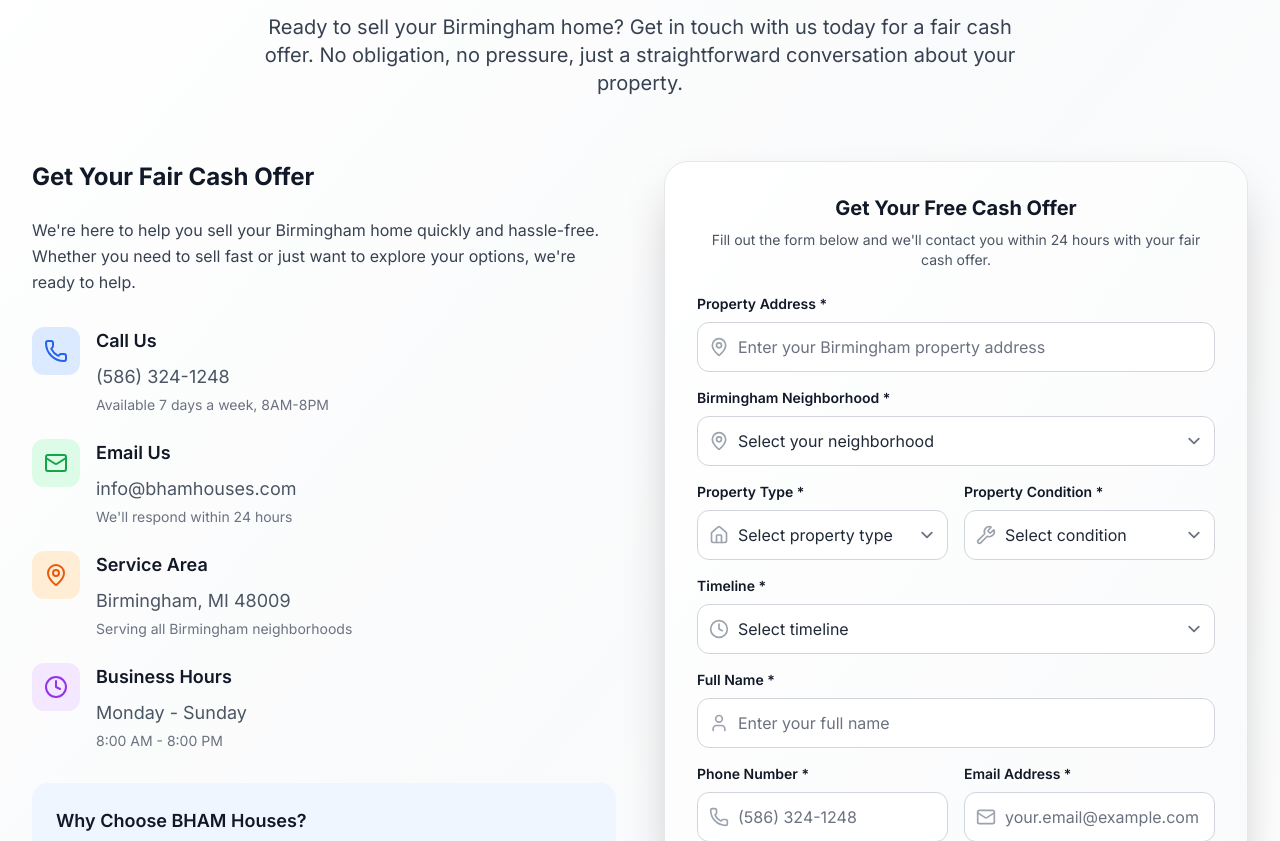
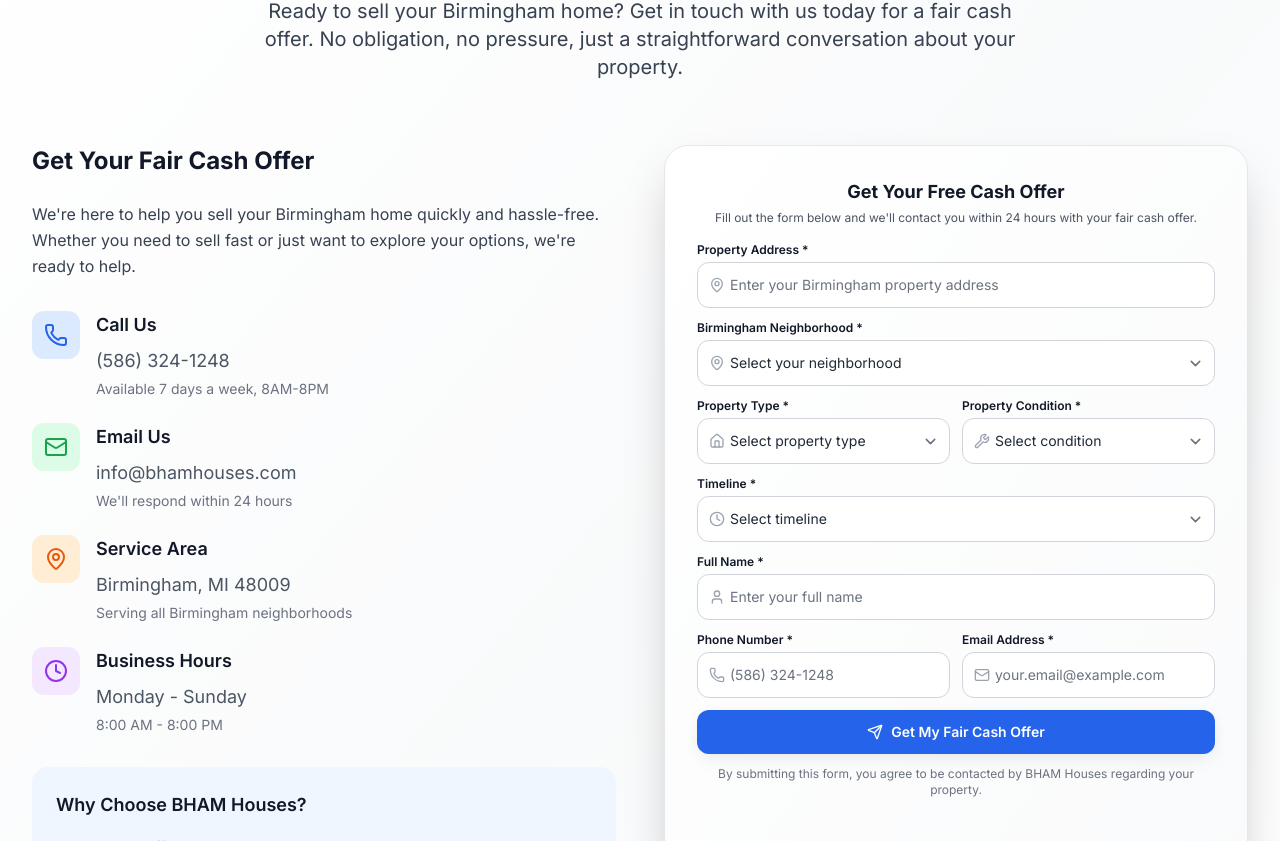
Before and after one commit to tomytomz1/bhamhouses, a Next.js app: page /contact in a window 1280 px wide. Shown: the part 219-1060 px from the top of the page. Built offline with nearby package versions, Linux system fonts and the light colour scheme; no server answers.

Commit message:
Fix header alignment and remove form scrollbar - proper baseline alignment and compact form design

```diff
--- a/src/app/globals.css
+++ b/src/app/globals.css
@@ -111,26 +111,10 @@
     overflow: hidden;
   }
 
-  /* Responsive form sizing */
+  /* Compact hero form without scrollbar */
   .hero-form {
-    max-height: 90vh;
-    max-height: 90dvh;
-    overflow-y: auto;
-    scrollbar-width: thin;
-    scrollbar-color: rgba(156, 163, 175, 0.5) transparent;
-  }
-
-  .hero-form::-webkit-scrollbar {
-    width: 6px;
-  }
-
-  .hero-form::-webkit-scrollbar-track {
-    background: transparent;
-  }
-
-  .hero-form::-webkit-scrollbar-thumb {
-    background-color: rgba(156, 163, 175, 0.5);
-    border-radius: 3px;
+    max-height: 100%;
+    overflow: visible;
   }
 }
 
--- a/src/app/page.tsx
+++ b/src/app/page.tsx
@@ -66,7 +66,7 @@
               </div>
 
               {/* Right Column - Form */}
-              <div className="hero-form card-luxury max-w-sm sm:max-w-md mx-auto lg:max-w-none">
+              <div className="hero-form bg-gradient-to-br from-white to-gray-50 rounded-3xl shadow-luxury border border-gray-200 p-4 sm:p-6 max-w-sm sm:max-w-md mx-auto lg:max-w-none">
                 <div className="text-center mb-3 sm:mb-4">
                   <h2 className="text-lg sm:text-xl font-bold text-gray-900 mb-1 sm:mb-2">Get Your Birmingham Cash Offer</h2>
                   <p className="text-xs sm:text-sm text-gray-600">Fill out the form below and we'll contact you within 24 hours with your fair cash offer.</p>
--- a/src/components/Header.tsx
+++ b/src/components/Header.tsx
@@ -21,7 +21,7 @@
   return (
     <header className="bg-white shadow-soft sticky top-0 z-40">
       <div className="container-max">
-        <div className="flex items-center justify-between py-4">
+        <div className="flex items-center justify-between h-16 lg:h-20">
           {/* Logo */}
           <div className="flex items-center">
             <Link href="/" className="text-2xl font-bold text-gray-900 hover:text-blue-600 transition-colors">
--- a/src/components/LeadForm.tsx
+++ b/src/components/LeadForm.tsx
@@ -107,14 +107,14 @@
 
   if (isSubmitted) {
     return (
-      <div className="text-center py-6 sm:py-8">
-        <CheckCircle className="w-12 h-12 sm:w-16 sm:h-16 text-green-600 mx-auto mb-3 sm:mb-4" />
-        <h3 className="text-xl sm:text-2xl font-bold text-gray-900 mb-2">Thank You!</h3>
-        <p className="text-gray-700 mb-3 sm:mb-4 text-sm sm:text-base">
+      <div className="text-center py-4 sm:py-6">
+        <CheckCircle className="w-10 h-10 sm:w-12 sm:h-12 text-green-600 mx-auto mb-2 sm:mb-3" />
+        <h3 className="text-lg sm:text-xl font-bold text-gray-900 mb-1 sm:mb-2">Thank You!</h3>
+        <p className="text-gray-700 mb-2 sm:mb-3 text-xs sm:text-sm">
           We've received your information and will contact you within 24 hours with your fair cash offer.
         </p>
-        <div className="bg-blue-50 border border-blue-200 rounded-lg p-3 sm:p-4">
-          <p className="text-xs sm:text-sm text-blue-800">
+        <div className="bg-blue-50 border border-blue-200 rounded-lg p-2 sm:p-3">
+          <p className="text-xs text-blue-800">
             <strong>What happens next?</strong><br />
             • We'll review your property details<br />
             • Get a fair market analysis<br />
@@ -126,54 +126,54 @@
     );
   }
 
-  const containerClass = variant === 'inline' ? 'space-y-3 sm:space-y-4' : 'space-y-4 sm:space-y-6';
+  const containerClass = variant === 'inline' ? 'space-y-2 sm:space-y-3' : 'space-y-3 sm:space-y-4';
 
   return (
     <form onSubmit={handleSubmit(onSubmit)} className={containerClass}>
       {title && (
-        <div className="text-center mb-4 sm:mb-6">
-          <h3 className="text-lg sm:text-xl font-bold text-gray-900 mb-1 sm:mb-2">{title}</h3>
-          {subtitle && <p className="text-gray-600 text-xs sm:text-sm">{subtitle}</p>}
+        <div className="text-center mb-3 sm:mb-4">
+          <h3 className="text-base sm:text-lg font-bold text-gray-900 mb-1">{title}</h3>
+          {subtitle && <p className="text-gray-600 text-xs">{subtitle}</p>}
         </div>
       )}
 
       {error && (
-        <div className="bg-red-50 border border-red-200 rounded-lg p-3 sm:p-4 flex items-start space-x-2 sm:space-x-3">
-          <AlertCircle className="w-4 h-4 sm:w-5 sm:h-5 text-red-600 mt-0.5 flex-shrink-0" />
+        <div className="bg-red-50 border border-red-200 rounded-lg p-2 sm:p-3 flex items-start space-x-2">
+          <AlertCircle className="w-3 h-3 sm:w-4 sm:h-4 text-red-600 mt-0.5 flex-shrink-0" />
           <div>
-            <p className="text-xs sm:text-sm font-medium text-red-800">Submission Error</p>
-            <p className="text-xs sm:text-sm text-red-700 mt-1">{error}</p>
+            <p className="text-xs font-medium text-red-800">Submission Error</p>
+            <p className="text-xs text-red-700 mt-1">{error}</p>
           </div>
         </div>
       )}
 
       {/* Property Information */}
-      <div className="space-y-3 sm:space-y-4">
+      <div className="space-y-2 sm:space-y-3">
         <div>
-          <label className="block text-xs sm:text-sm font-semibold text-gray-900 mb-1 sm:mb-2">
+          <label className="block text-xs font-semibold text-gray-900 mb-1">
             Property Address *
           </label>
           <div className="relative">
-            <MapPin className="absolute left-3 top-1/2 transform -translate-y-1/2 w-4 h-4 sm:w-5 sm:h-5 text-gray-400" />
+            <MapPin className="absolute left-3 top-1/2 transform -translate-y-1/2 w-3 h-3 sm:w-4 sm:h-4 text-gray-400" />
             <input
               {...register('address')}
               type="text"
               placeholder="Enter your Birmingham property address"
-              className="form-input pl-10 text-sm sm:text-base"
+              className="form-input pl-8 text-xs sm:text-sm"
             />
           </div>
           {errors.address && (
-            <p className="text-red-600 text-xs sm:text-sm mt-1">{errors.address.message}</p>
+            <p className="text-red-600 text-xs mt-1">{errors.address.message}</p>
           )}
         </div>
 
         <div>
-          <label className="block text-xs sm:text-sm font-semibold text-gray-900 mb-1 sm:mb-2">
+          <label className="block text-xs font-semibold text-gray-900 mb-1">
             Birmingham Neighborhood *
           </label>
           <div className="relative">
-            <MapPin className="absolute left-3 top-1/2 transform -translate-y-1/2 w-4 h-4 sm:w-5 sm:h-5 text-gray-400" />
-            <select {...register('neighborhood')} className="form-select pl-10 text-sm sm:text-base">
+            <MapPin className="absolute left-3 top-1/2 transform -translate-y-1/2 w-3 h-3 sm:w-4 sm:h-4 text-gray-400" />
+            <select {...register('neighborhood')} className="form-select pl-8 text-xs sm:text-sm">
               <option value="">Select your neighborhood</option>
               <option value="downtown">Downtown Birmingham</option>
               <option value="shain-park">Shain Park</option>
@@ -193,18 +193,18 @@
             </select>
           </div>
           {errors.neighborhood && (
-            <p className="text-red-600 text-xs sm:text-sm mt-1">{errors.neighborhood.message}</p>
+            <p className="text-red-600 text-xs mt-1">{errors.neighborhood.message}</p>
           )}
         </div>
 
-        <div className="grid grid-cols-1 md:grid-cols-2 gap-3 sm:gap-4">
+        <div className="grid grid-cols-1 md:grid-cols-2 gap-2 sm:gap-3">
           <div>
-            <label className="block text-xs sm:text-sm font-semibold text-gray-900 mb-1 sm:mb-2">
+            <label className="block text-xs font-semibold text-gray-900 mb-1">
               Property Type *
             </label>
             <div className="relative">
-              <Home className="absolute left-3 top-1/2 transform -translate-y-1/2 w-4 h-4 sm:w-5 sm:h-5 text-gray-400" />
-              <select {...register('propertyType')} className="form-select pl-10 text-sm sm:text-base">
+              <Home className="absolute left-3 top-1/2 transform -translate-y-1/2 w-3 h-3 sm:w-4 sm:h-4 text-gray-400" />
+              <select {...register('propertyType')} className="form-select pl-8 text-xs sm:text-sm">
                 <option value="">Select property type</option>
                 <option value="single-family">Single Family Home</option>
                 <option value="condo">Condo</option>
@@ -214,17 +214,17 @@
               </select>
             </div>
             {errors.propertyType && (
-              <p className="text-red-600 text-xs sm:text-sm mt-1">{errors.propertyType.message}</p>
+              <p className="text-red-600 text-xs mt-1">{errors.propertyType.message}</p>
             )}
           </div>
 
           <div>
-            <label className="block text-xs sm:text-sm font-semibold text-gray-900 mb-1 sm:mb-2">
+            <label className="block text-xs font-semibold text-gray-900 mb-1">
               Property Condition *
             </label>
             <div className="relative">
-              <Wrench className="absolute left-3 top-1/2 transform -translate-y-1/2 w-4 h-4 sm:w-5 sm:h-5 text-gray-400" />
-              <select {...register('condition')} className="form-select pl-10 text-sm sm:text-base">
+              <Wrench className="absolute left-3 top-1/2 transform -translate-y-1/2 w-3 h-3 sm:w-4 sm:h-4 text-gray-400" />
+              <select {...register('condition')} className="form-select pl-8 text-xs sm:text-sm">
                 <option value="">Select condition</option>
                 <option value="excellent">Excellent</option>
                 <option value="good">Good</option>
@@ -234,18 +234,18 @@
               </select>
             </div>
             {errors.condition && (
-              <p className="text-red-600 text-xs sm:text-sm mt-1">{errors.condition.message}</p>
+              <p className="text-red-600 text-xs mt-1">{errors.condition.message}</p>
             )}
           </div>
         </div>
 
         <div>
-          <label className="block text-xs sm:text-sm font-semibold text-gray-900 mb-1 sm:mb-2">
+          <label className="block text-xs font-semibold text-gray-900 mb-1">
             Timeline *
           </label>
           <div className="relative">
-            <Clock className="absolute left-3 top-1/2 transform -translate-y-1/2 w-4 h-4 sm:w-5 sm:h-5 text-gray-400" />
-            <select {...register('timeline')} className="form-select pl-10 text-sm sm:text-base">
+            <Clock className="absolute left-3 top-1/2 transform -translate-y-1/2 w-3 h-3 sm:w-4 sm:h-4 text-gray-400" />
+            <select {...register('timeline')} className="form-select pl-8 text-xs sm:text-sm">
               <option value="">Select timeline</option>
               <option value="asap">ASAP</option>
               <option value="30-days">Within 30 days</option>
@@ -255,66 +255,66 @@
             </select>
           </div>
           {errors.timeline && (
-            <p className="text-red-600 text-xs sm:text-sm mt-1">{errors.timeline.message}</p>
+            <p className="text-red-600 text-xs mt-1">{errors.timeline.message}</p>
           )}
         </div>
       </div>
 
       {/* Contact Information */}
-      <div className="space-y-3 sm:space-y-4">
+      <div className="space-y-2 sm:space-y-3">
         <div>
-          <label className="block text-xs sm:text-sm font-semibold text-gray-900 mb-1 sm:mb-2">
+          <label className="block text-xs font-semibold text-gray-900 mb-1">
             Full Name *
           </label>
           <div className="relative">
-            <User className="absolute left-3 top-1/2 transform -translate-y-1/2 w-4 h-4 sm:w-5 sm:h-5 text-gray-400" />
+            <User className="absolute left-3 top-1/2 transform -translate-y-1/2 w-3 h-3 sm:w-4 sm:h-4 text-gray-400" />
             <input
               {...register('name')}
               type="text"
               placeholder="Enter your full name"
-              className="form-input pl-10 text-sm sm:text-base"
+              className="form-input pl-8 text-xs sm:text-sm"
             />
           </div>
           {errors.name && (
-            <p className="text-red-600 text-xs sm:text-sm mt-1">{errors.name.message}</p>
+            <p className="text-red-600 text-xs mt-1">{errors.name.message}</p>
           )}
         </div>
 
-        <div className="grid grid-cols-1 md:grid-cols-2 gap-3 sm:gap-4">
+        <div className="grid grid-cols-1 md:grid-cols-2 gap-2 sm:gap-3">
           <div>
-            <label className="block text-xs sm:text-sm font-semibold text-gray-900 mb-1 sm:mb-2">
+            <label className="block text-xs font-semibold text-gray-900 mb-1">
               Phone Number *
             </label>
             <div className="relative">
-              <Phone className="absolute left-3 top-1/2 transform -translate-y-1/2 w-4 h-4 sm:w-5 sm:h-5 text-gray-400" />
+              <Phone className="absolute left-3 top-1/2 transform -translate-y-1/2 w-3 h-3 sm:w-4 sm:h-4 text-gray-400" />
               <input
                 {...register('phone')}
                 type="tel"
                 placeholder={CONTACT_INFO.phone}
-                className="form-input pl-10 text-sm sm:text-base"
+                className="form-input pl-8 text-xs sm:text-sm"
                 onChange={handlePhoneChange}
               />
             </div>
             {errors.phone && (
-              <p className="text-red-600 text-xs sm:text-sm mt-1">{errors.phone.message}</p>
+              <p className="text-red-600 text-xs mt-1">{errors.phone.message}</p>
             )}
           </div>
 
           <div>
-            <label className="block text-xs sm:text-sm font-semibold text-gray-900 mb-1 sm:mb-2">
+            <label className="block text-xs font-semibold text-gray-900 mb-1">
               Email Address *
             </label>
             <div className="relative">
-              <Mail className="absolute left-3 top-1/2 transform -translate-y-1/2 w-4 h-4 sm:w-5 sm:h-5 text-gray-400" />
+              <Mail className="absolute left-3 top-1/2 transform -translate-y-1/2 w-3 h-3 sm:w-4 sm:h-4 text-gray-400" />
               <input
                 {...register('email')}
                 type="email"
                 placeholder="your.email@example.com"
-                className="form-input pl-10 text-sm sm:text-base"
+                className="form-input pl-8 text-xs sm:text-sm"
               />
             </div>
             {errors.email && (
-              <p className="text-red-600 text-xs sm:text-sm mt-1">{errors.email.message}</p>
+              <p className="text-red-600 text-xs mt-1">{errors.email.message}</p>
             )}
           </div>
         </div>
@@ -323,16 +323,16 @@
       <button
         type="submit"
         disabled={isSubmitting}
-        className="btn-primary w-full flex items-center justify-center space-x-2 text-sm sm:text-base py-2 sm:py-3"
+        className="btn-primary w-full flex items-center justify-center space-x-2 text-xs sm:text-sm py-2 sm:py-3"
       >
         {isSubmitting ? (
           <>
-            <div className="w-4 h-4 sm:w-5 sm:h-5 border-2 border-white border-t-transparent rounded-full animate-spin"></div>
+            <div className="w-3 h-3 sm:w-4 sm:h-4 border-2 border-white border-t-transparent rounded-full animate-spin"></div>
             <span>Submitting...</span>
           </>
         ) : (
           <>
-            <Send className="w-4 h-4 sm:w-5 sm:h-5" />
+            <Send className="w-3 h-3 sm:w-4 sm:h-4" />
             <span>Get My Fair Cash Offer</span>
           </>
         )}
```
